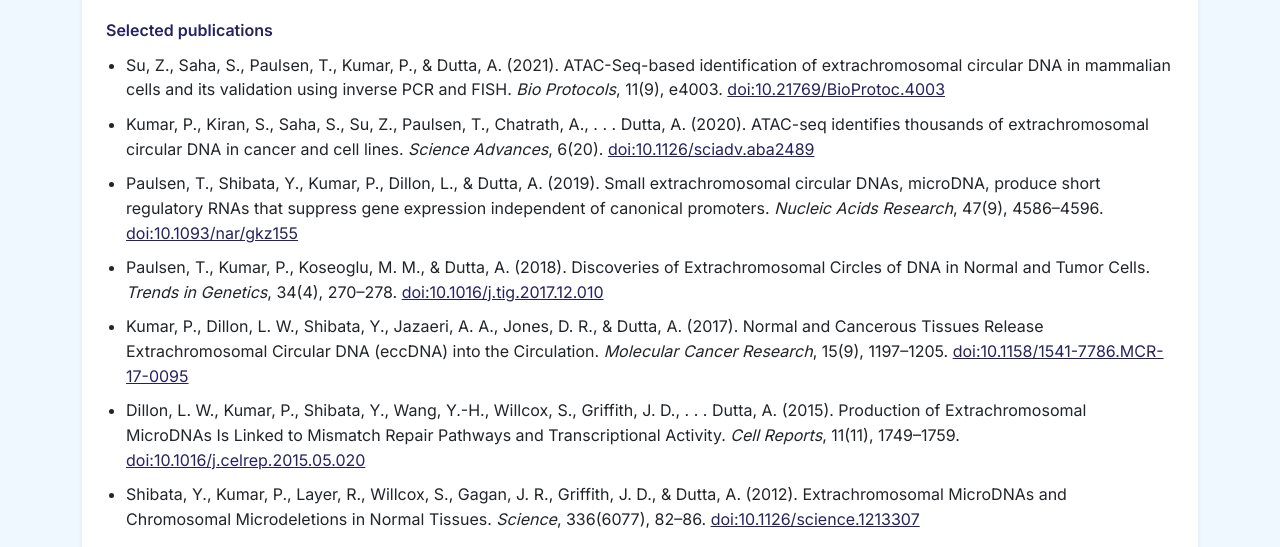
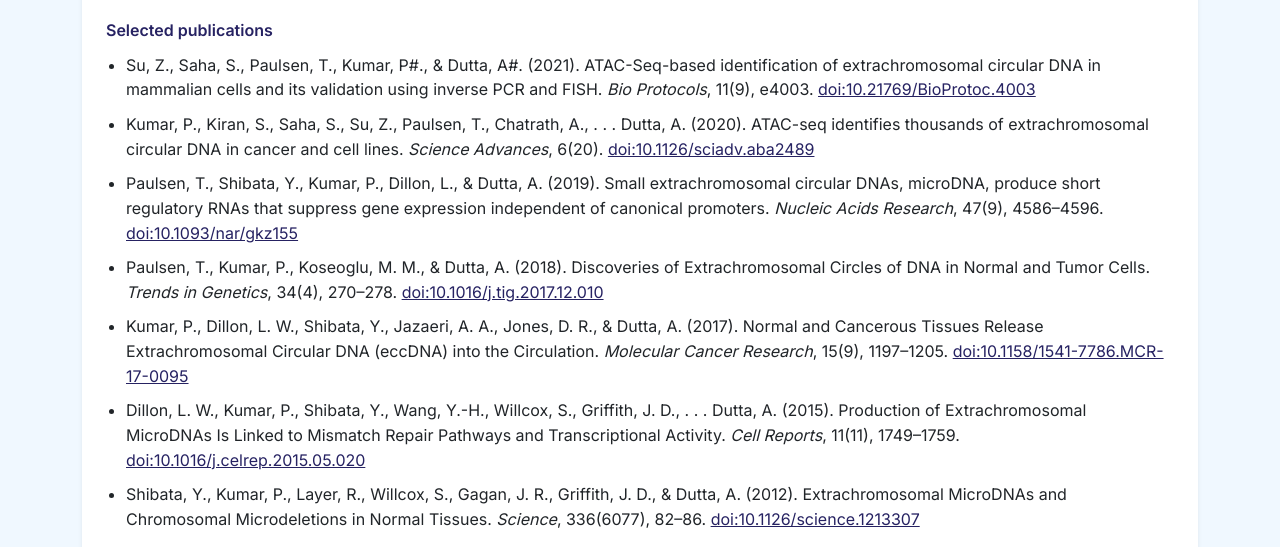
Before and after one commit to pankaj-kumar-lab/webpage, a plain HTML site: page research.html in a window 1280 px wide. Shown: the part 1667-2214 px from the top of the page. Drawn offline with nearby package versions, Linux system fonts and the light colour scheme.

Commit message:
Fix formatting issues in publication list

```diff
--- a/research.html
+++ b/research.html
@@ -418,7 +418,7 @@ With over a decade of experience in circular DNA research, Dr. Kumar brings deep
 
             <h5 class="pub-heading">Selected publications</h5>
             <ul class="pub-list">
-              <li>Su, Z., Saha, S., Paulsen, T., Kumar, P., &amp; Dutta, A. (2021). ATAC-Seq-based identification of extrachromosomal circular DNA in mammalian cells and its validation using inverse PCR and FISH. <span class="journal">Bio Protocols</span>, 11(9), e4003. <a href="https://doi.org/10.21769/BioProtoc.4003" target="_blank" rel="noopener">doi:10.21769/BioProtoc.4003</a></li>
+              <li>Su, Z., Saha, S., Paulsen, T., Kumar, P#., &amp; Dutta, A#. (2021). ATAC-Seq-based identification of extrachromosomal circular DNA in mammalian cells and its validation using inverse PCR and FISH. <span class="journal">Bio Protocols</span>, 11(9), e4003. <a href="https://doi.org/10.21769/BioProtoc.4003" target="_blank" rel="noopener">doi:10.21769/BioProtoc.4003</a></li>
               <li>Kumar, P., Kiran, S., Saha, S., Su, Z., Paulsen, T., Chatrath, A., . . . Dutta, A. (2020). ATAC-seq identifies thousands of extrachromosomal circular DNA in cancer and cell lines. <span class="journal">Science Advances</span>, 6(20). <a href="https://doi.org/10.1126/sciadv.aba2489" target="_blank" rel="noopener">doi:10.1126/sciadv.aba2489</a></li>
               <li>Paulsen, T., Shibata, Y., Kumar, P., Dillon, L., &amp; Dutta, A. (2019). Small extrachromosomal circular DNAs, microDNA, produce short regulatory RNAs that suppress gene expression independent of canonical promoters. <span class="journal">Nucleic Acids Research</span>, 47(9), 4586–4596. <a href="https://doi.org/10.1093/nar/gkz155" target="_blank" rel="noopener">doi:10.1093/nar/gkz155</a></li>
               <li>Paulsen, T., Kumar, P., Koseoglu, M. M., &amp; Dutta, A. (2018). Discoveries of Extrachromosomal Circles of DNA in Normal and Tumor Cells. <span class="journal">Trends in Genetics</span>, 34(4), 270–278. <a href="https://doi.org/10.1016/j.tig.2017.12.010" target="_blank" rel="noopener">doi:10.1016/j.tig.2017.12.010</a></li>
```
